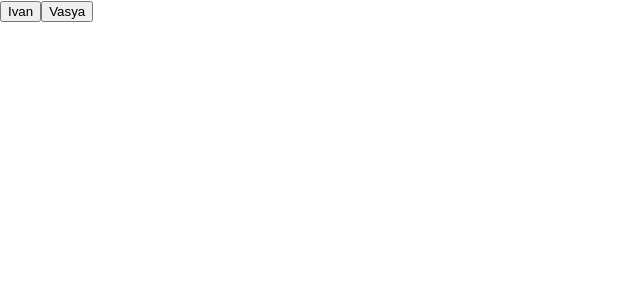
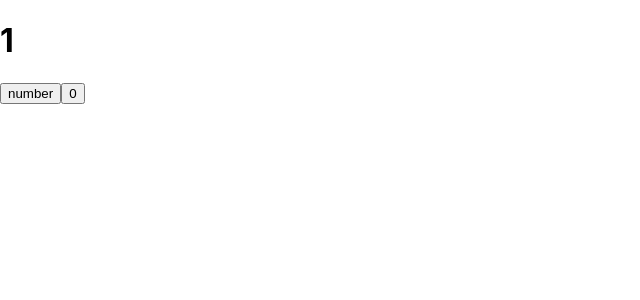
Before and after one commit to Vital9i/MicroTasks, a React (Create React App) app: page / in a window 1280 px wide. Shown: the top 300 px of the page, without its empty margins (0-640 px from the left). Built offline with nearby package versions, Linux system fonts and the light colour scheme.

Commit message:
useState Hook

```diff
--- a/src/App.tsx
+++ b/src/App.tsx
@@ -1,22 +1,28 @@
-import React, { HtmlHTMLAttributes, MouseEvent } from 'react';
+import React, { HtmlHTMLAttributes, MouseEvent, useState } from 'react';
 import './App.css';
 import { Button } from './components/Button';
 
 
 function App() {
 
-  const Button1Foo = (name: string) => {
-    console.log(name)
-  }
+// let a =1;
+let[a,setA]=useState(1);
 
-  const Button2Foo = (name: string) => {
-    console.log(name)
-  }
+const onClickHandler = ()=>{
+  setA(++a);
+  console.log(a)
+}
+
+const onClickHandlerFromZero = ()=>{
+  setA(a=0);
+  console.log(a)
+}
 
   return (
     <>
-      <Button name ={'Ivan'} callBack={()=>Button1Foo('ivan')} />
-      <Button name ={'Vasya'} callBack={()=>Button2Foo('vasya')} />
+    <h1>{a}</h1>
+    <button onClick={onClickHandler}>number</button>
+    <button onClick={onClickHandlerFromZero}>0</button>
     </>
   );
 }
```
